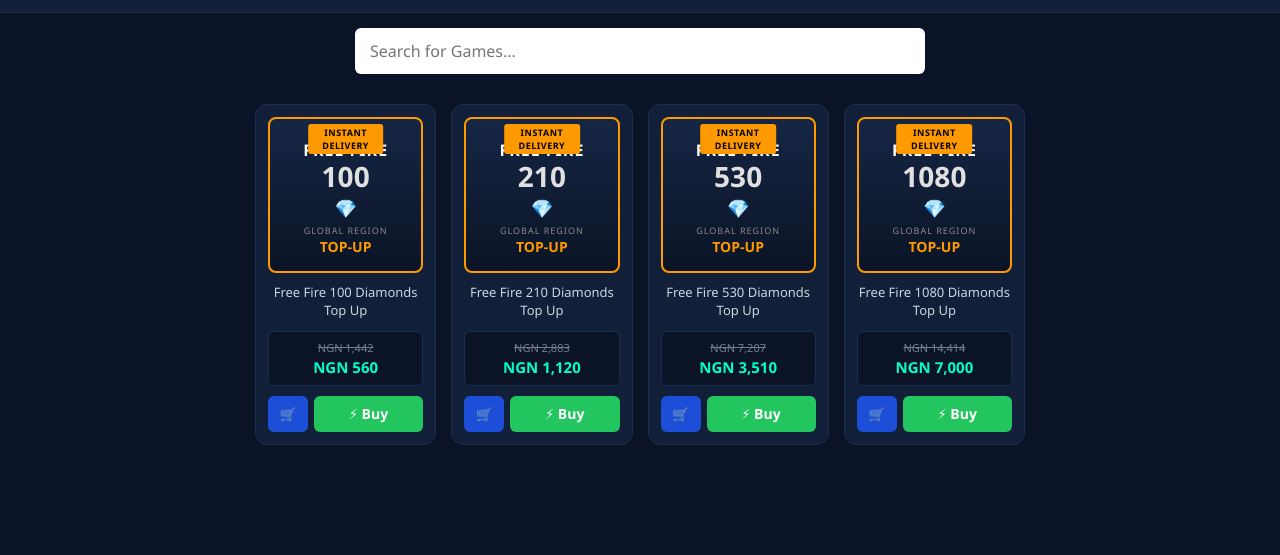
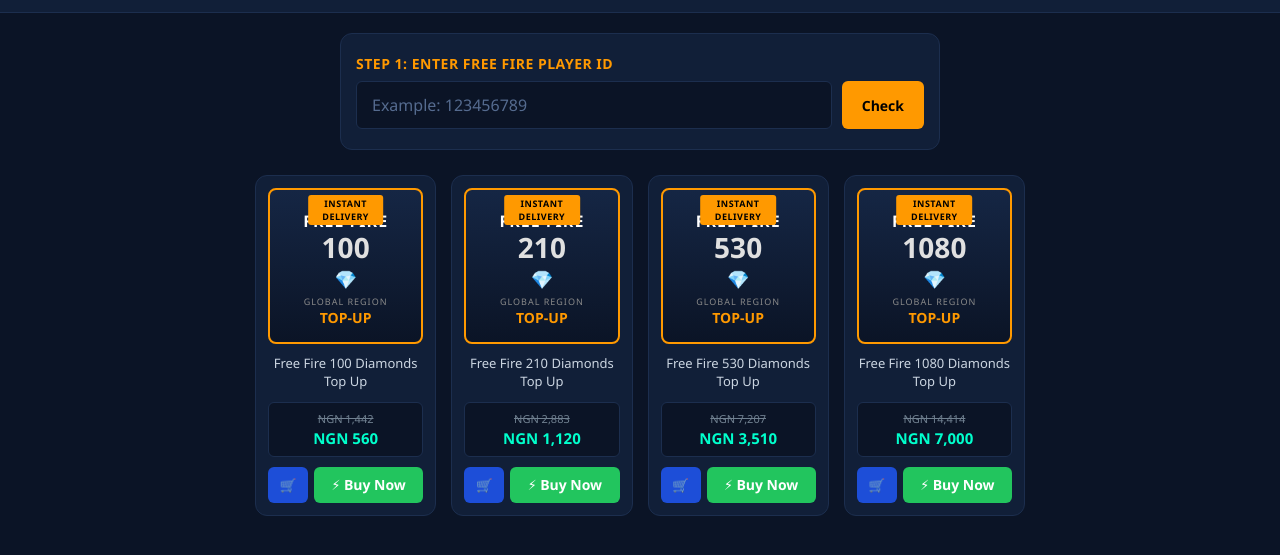
Before and after one commit to Proskid17/FFGems.Com, a plain HTML site: page index.html in a window 1280 px wide. Shown: the part 51-606 px from the top of the page. Drawn offline with Linux system fonts and the light colour scheme.

Commit message:
Update index.html

```diff
--- a/index.html
+++ b/index.html
@@ -38,21 +38,63 @@
             color: #00d2ff;
         }
 
-        /* Search Bar Section */
-        .search-container {
-            padding: 15px;
+        /* Player UID Input Section */
+        .uid-container {
+            padding: 20px 15px;
             max-width: 600px;
-            margin: 0 auto;
+            margin: 20px auto 10px auto;
+            background-color: #111f38;
+            border: 1px solid #1c2e4e;
+            border-radius: 12px;
         }
 
-        .search-bar {
-            width: 100%;
+        .uid-label {
+            display: block;
+            font-size: 14px;
+            font-weight: bold;
+            color: #ff9900;
+            margin-bottom: 8px;
+            text-transform: uppercase;
+            letter-spacing: 0.5px;
+        }
+
+        .uid-input-wrapper {
+            display: flex;
+            gap: 10px;
+        }
+
+        .uid-input {
+            flex: 1;
             padding: 12px 15px;
-            background-color: #ffffff;
+            background-color: #0b1426;
+            border: 1px solid #1c2e4e;
+            border-radius: 6px;
+            font-size: 16px;
+            color: #ffffff;
+            outline: none;
+        }
+
+        .uid-input::placeholder {
+            color: #556b8f;
+        }
+
+        .uid-input:focus {
+            border-color: #ff9900;
+        }
+
+        .btn-validate {
+            background-color: #ff9900;
+            color: #000000;
             border: none;
             border-radius: 6px;
-            font-size: 16px;
-            color: #333;
+            padding: 0 20px;
+            font-weight: bold;
+            cursor: pointer;
+            font-size: 14px;
+        }
+
+        .btn-validate:hover {
+            background-color: #e68a00;
         }
 
         /* Product Grid */
@@ -216,8 +258,12 @@
         <div style="font-size: 20px; cursor: pointer;">🛒</div>
     </header>
 
-    <div class="search-container">
-        <input type="text" class="search-bar" placeholder="Search for Games...">
+    <div class="uid-container">
+        <label class="uid-label">Step 1: Enter Free Fire Player ID</label>
+        <div class="uid-input-wrapper">
+            <input type="text" class="uid-input" placeholder="Example: 123456789">
+            <button class="btn-validate">Check</button>
+        </div>
     </div>
 
     <div class="grid-container">
@@ -238,7 +284,7 @@
             </div>
             <div class="btn-group">
                 <button class="btn-cart"><span style="color:white;">🛒</span></button>
-                <button class="btn-buy">⚡ Buy</button>
+                <button class="btn-buy">⚡ Buy Now</button>
             </div>
         </div>
 
@@ -258,7 +304,7 @@
             </div>
             <div class="btn-group">
                 <button class="btn-cart"><span style="color:white;">🛒</span></button>
-                <button class="btn-buy">⚡ Buy</button>
+                <button class="btn-buy">⚡ Buy Now</button>
             </div>
         </div>
 
@@ -278,7 +324,7 @@
             </div>
             <div class="btn-group">
                 <button class="btn-cart"><span style="color:white;">🛒</span></button>
-                <button class="btn-buy">⚡ Buy</button>
+                <button class="btn-buy">⚡ Buy Now</button>
             </div>
         </div>
 
@@ -298,7 +344,7 @@
             </div>
             <div class="btn-group">
                 <button class="btn-cart"><span style="color:white;">🛒</span></button>
-                <button class="btn-buy">⚡ Buy</button>
+                <button class="btn-buy">⚡ Buy Now</button>
             </div>
         </div>
 
```
